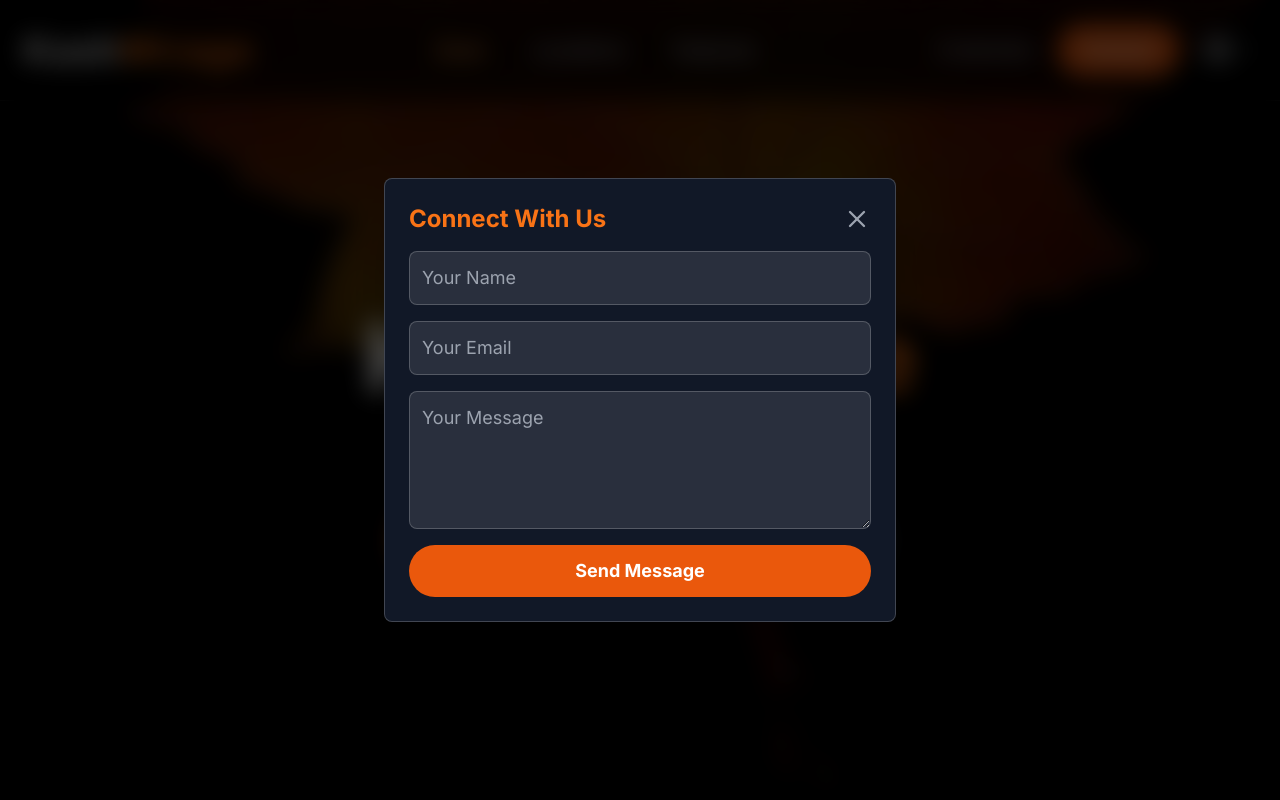
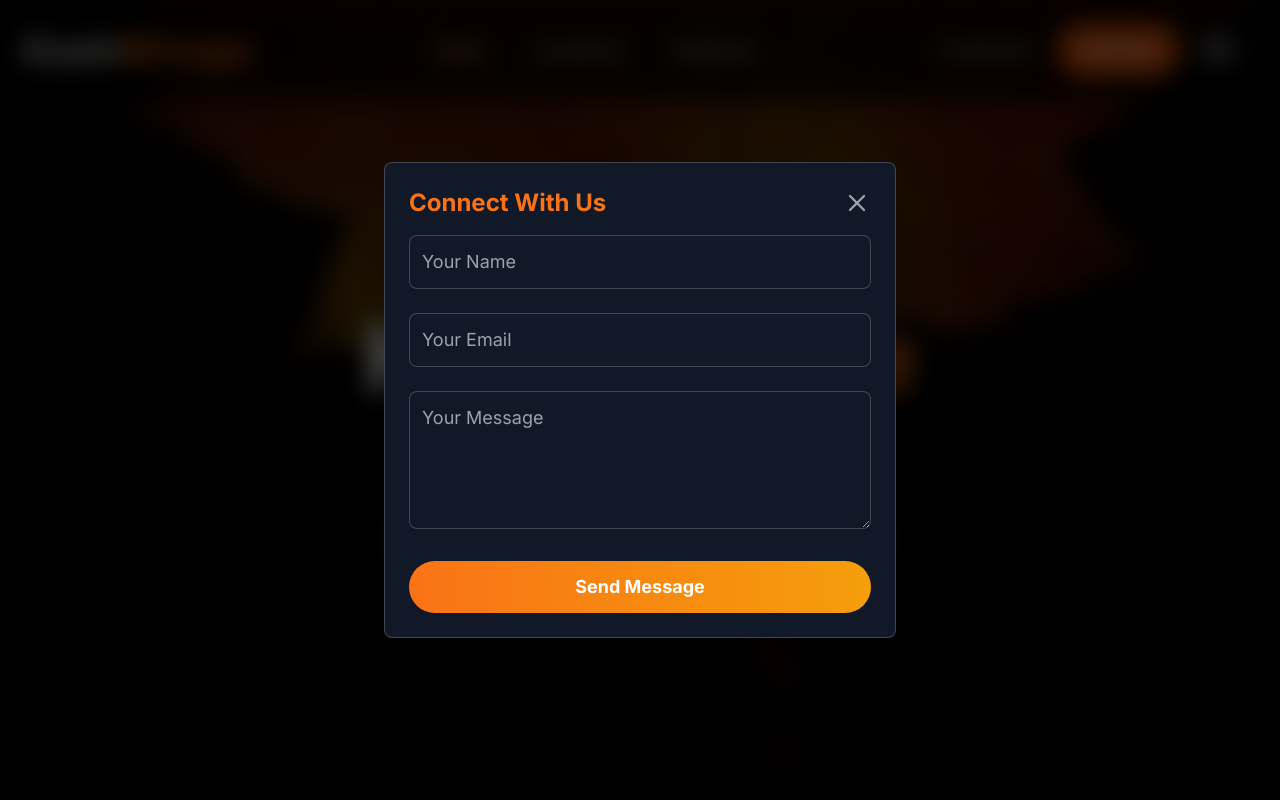
Before and after one commit to cipher-cmd/kashmirage, a Next.js app: page / in a window 1280 px wide. Both pictures are taken after a click on the button "Connect". Shown: the top 800 px of the page. Built offline with nearby package versions, Linux system fonts and the light colour scheme; no server answers.

Commit message:
Add thematic styling to contact form

```diff
--- a/src/app/page.tsx
+++ b/src/app/page.tsx
@@ -91,41 +91,48 @@ const FeatureCard = ({
   title: string;
   description: string;
 }) => (
-  <div className="bg-white/5 backdrop-blur-md p-8 rounded-lg shadow-2xl transform hover:-translate-y-2 transition-transform duration-300 border border-white/10 h-full">
-    {' '}
-    <div className="text-orange-500 mb-4">{icon}</div>{' '}
-    <h3 className="text-2xl font-bold mb-3 text-white">{title}</h3>{' '}
-    <p className="text-gray-300 text-lg leading-relaxed">{description}</p>{' '}
+  <div
+    className="bg-white/5 backdrop-blur-md p-8 rounded-lg shadow-2xl border border-white/10 h-full
+                 transition-all duration-300 ease-in-out
+                 hover:scale-105 hover:shadow-orange-500/30 hover:bg-white/10"
+  >
+    <div className="text-orange-500 mb-4">{icon}</div>
+    <h3 className="text-2xl font-bold mb-3 text-white">{title}</h3>
+    <p className="text-gray-300 text-lg leading-relaxed">{description}</p>
   </div>
 );
 const TechCard = ({ icon, name }: { icon: React.ReactNode; name: string }) => (
-  <div className="flex items-center gap-4 bg-white/5 backdrop-blur-md p-4 rounded-lg shadow-lg border border-white/10 transform hover:scale-105 transition-transform duration-300">
-    {' '}
-    <div className="w-10 h-10 text-orange-400">{icon}</div>{' '}
-    <span className="text-xl font-semibold text-white">{name}</span>{' '}
+  <div
+    className="flex items-center gap-4 bg-white/5 backdrop-blur-md p-4 rounded-lg shadow-lg border border-white/10
+                 transition-all duration-300 ease-in-out
+                 hover:scale-110 hover:shadow-orange-500/30 hover:bg-white/10"
+  >
+    <div className="w-10 h-10 text-orange-400">{icon}</div>
+    <span className="text-xl font-semibold text-white">{name}</span>
   </div>
 );
 const LocationCard = ({ name, description, image, isLoading }: Location) => (
-  <div className="bg-black/30 rounded-lg shadow-2xl overflow-hidden group">
-    {' '}
-    <div className="w-full h-56 bg-gray-800/50 flex items-center justify-center">
-      {' '}
+  <div
+    className="bg-black/30 rounded-lg shadow-2xl overflow-hidden group
+                 transition-all duration-300 ease-in-out
+                 hover:shadow-orange-500/40 hover:-translate-y-2 hover:scale-105"
+  >
+    <div className="w-full h-56 bg-gray-800/50 flex items-center justify-center overflow-hidden">
       {isLoading && (
         <div className="w-12 h-12 border-4 border-dashed rounded-full animate-spin border-orange-500"></div>
-      )}{' '}
+      )}
       {image && (
         <img
           src={image}
           alt={name}
-          className="w-full h-full object-cover group-hover:scale-105 transition-transform duration-300"
+          className="w-full h-full object-cover group-hover:scale-110 transition-transform duration-300"
         />
-      )}{' '}
-    </div>{' '}
+      )}
+    </div>
     <div className="p-6">
-      {' '}
-      <h3 className="text-2xl font-bold text-white mb-2">{name}</h3>{' '}
-      <p className="text-gray-300">{description}</p>{' '}
-    </div>{' '}
+      <h3 className="text-2xl font-bold text-white mb-2">{name}</h3>
+      <p className="text-gray-300">{description}</p>
+    </div>
   </div>
 );
 
@@ -141,6 +148,8 @@ export default function Home() {
   const [isConnectModalOpen, setConnectModalOpen] = useState(false);
   const [locations, setLocations] = useState<Location[]>(initialLocations);
   const [isExploring, setIsExploring] = useState(false);
+
+  // This is the clean and correct fix for the build error.
   const [language, setLanguage] = useState<keyof Translations>('en');
   const t = translations[language];
 
@@ -350,39 +359,42 @@ export default function Home() {
         <div className="min-h-screen flex flex-col items-center justify-center text-center w-full pt-32 pb-12 px-4">
           {showInitialView && (
             <div className="animate-fade-in flex flex-col items-center">
+              {' '}
               <h1 className="text-5xl font-extrabold tracking-tight text-white sm:text-7xl md:text-8xl">
                 Kash<span className="text-orange-500">Mirage</span>
-              </h1>
+              </h1>{' '}
               <p className="mt-6 max-w-3xl mx-auto text-lg text-gray-300 sm:text-2xl">
                 {t.tagline}
-              </p>
+              </p>{' '}
               <div className="mt-12 flex flex-col sm:flex-row gap-6">
+                {' '}
                 <button
                   onClick={handleStartCapture}
                   className="px-8 py-4 bg-orange-600 text-white font-bold rounded-full text-xl hover:bg-orange-700 shadow-lg flex items-center gap-3"
                 >
                   <Camera size={30} />
                   <span>Use Camera</span>
-                </button>
+                </button>{' '}
                 <button
                   onClick={() => fileInputRef.current?.click()}
                   className="px-8 py-4 bg-gray-600 text-white font-bold rounded-full text-xl hover:bg-gray-700 shadow-lg flex items-center gap-3"
                 >
                   <Upload size={30} />
                   <span>Upload Image</span>
-                </button>
-              </div>
+                </button>{' '}
+              </div>{' '}
             </div>
           )}
           {showCameraView && (
             <div className="w-full max-w-4xl animate-fade-in">
+              {' '}
               <video
                 ref={videoRef}
                 autoPlay
                 playsInline
                 muted
                 className="w-full rounded-lg shadow-2xl border-4 border-white/20"
-              />
+              />{' '}
               <div className="mt-8">
                 <button
                   onClick={handleTakePhoto}
@@ -390,59 +402,63 @@ export default function Home() {
                 >
                   Take Photo
                 </button>
-              </div>
+              </div>{' '}
             </div>
           )}
           {showCapturedView && (
             <div className="w-full max-w-4xl animate-fade-in">
+              {' '}
               <h2 className="text-3xl font-bold text-white mb-4">
                 Confirm Your Image
-              </h2>
+              </h2>{' '}
               <img
                 src={capturedImage!}
                 alt="Captured"
                 className="w-full rounded-lg shadow-2xl border-4 border-white/20"
-              />
+              />{' '}
               <div className="mt-8 flex justify-center gap-6">
+                {' '}
                 <button
                   onClick={handleReset}
                   className="px-8 py-4 bg-gray-600 text-white font-bold rounded-full text-lg hover:bg-gray-700"
                 >
                   Retake
-                </button>
+                </button>{' '}
                 <button
                   onClick={handleAnalyzePhoto}
                   className="px-8 py-4 bg-green-600 text-white font-bold rounded-full text-lg hover:bg-green-700"
                 >
                   Continue with this image
-                </button>
-              </div>
+                </button>{' '}
+              </div>{' '}
             </div>
           )}
           {showLoadingView && <LoadingSpinner />}
           {showResultView && (
             <div className="flex flex-col items-center gap-8 animate-fade-in">
-              <ResultCard result={analysisResult} />
+              {' '}
+              <ResultCard result={analysisResult} />{' '}
               <button
                 onClick={handleReset}
                 className="px-8 py-4 bg-orange-600 text-white font-bold rounded-full text-lg hover:bg-orange-700"
               >
                 Scan Another
-              </button>
+              </button>{' '}
             </div>
           )}
           {showErrorView && (
             <div className="flex flex-col items-center gap-4 animate-fade-in p-8 bg-red-900/50 rounded-lg border border-red-500/50">
+              {' '}
               <h2 className="text-2xl font-bold text-red-400">
                 Analysis Failed
-              </h2>
-              <p className="text-red-300">{error}</p>
+              </h2>{' '}
+              <p className="text-red-300">{error}</p>{' '}
               <button
                 onClick={handleReset}
                 className="mt-4 px-8 py-4 bg-orange-600 text-white font-bold rounded-full text-lg hover:bg-orange-700"
               >
                 Try Again
-              </button>
+              </button>{' '}
             </div>
           )}
           <input
@@ -468,12 +484,11 @@ export default function Home() {
                 <LocationCard key={location.name} {...location} />
               ))}
             </div>
-            {/* RESTORED: The "Explore More" button */}
             <div className="mt-16">
               <button
                 onClick={handleExploreMore}
                 disabled={isExploring}
-                className="px-8 py-4 bg-orange-600 text-white font-bold rounded-full text-lg hover:bg-orange-700 transition-all duration-300 transform hover:scale-105 disabled:bg-gray-500 disabled:scale-100 flex items-center gap-3 mx-auto"
+                className="px-8 py-4 bg-orange-600 text-white font-bold rounded-full text-lg hover:bg-orange-700 disabled:bg-gray-500 flex items-center gap-3 mx-auto"
               >
                 {isExploring ? (
                   <>
@@ -556,31 +571,52 @@ export default function Home() {
             name="access_key"
             value={process.env.NEXT_PUBLIC_WEB3FORMS_ACCESS_KEY}
           />
-          <div className="flex flex-col gap-4 text-lg">
+          <div className="flex flex-col gap-6 text-lg">
+            {/* Each input field is wrapped in a div for the gradient border effect */}
+            <div className="relative group">
+              <div className="absolute -inset-0.5 bg-gradient-to-r from-orange-600 to-amber-500 rounded-lg blur opacity-0 group-hover:opacity-75 transition duration-1000 group-hover:duration-200"></div>
               <input
                 type="text"
                 name="name"
                 placeholder="Your Name"
                 required
-              className="bg-white/10 p-3 rounded-lg border border-white/20 focus:outline-none focus:ring-2 focus:ring-orange-500 text-white"
+                className="relative w-full bg-gray-900 p-3 rounded-lg border border-white/20
+                   text-white placeholder-gray-400
+                   focus:outline-none focus:ring-2 focus:ring-orange-500"
               />
+            </div>
+
+            <div className="relative group">
+              <div className="absolute -inset-0.5 bg-gradient-to-r from-orange-600 to-amber-500 rounded-lg blur opacity-0 group-hover:opacity-75 transition duration-1000 group-hover:duration-200"></div>
               <input
                 type="email"
                 name="email"
                 placeholder="Your Email"
                 required
-              className="bg-white/10 p-3 rounded-lg border border-white/20 focus:outline-none focus:ring-2 focus:ring-orange-500 text-white"
+                className="relative w-full bg-gray-900 p-3 rounded-lg border border-white/20
+                   text-white placeholder-gray-400
+                   focus:outline-none focus:ring-2 focus:ring-orange-500"
               />
+            </div>
+
+            <div className="relative group">
+              <div className="absolute -inset-0.5 bg-gradient-to-r from-orange-600 to-amber-500 rounded-lg blur opacity-0 group-hover:opacity-75 transition duration-1000 group-hover:duration-200"></div>
               <textarea
                 name="message"
                 placeholder="Your Message"
                 required
                 rows={4}
-              className="bg-white/10 p-3 rounded-lg border border-white/20 focus:outline-none focus:ring-2 focus:ring-orange-500 text-white"
+                className="relative w-full bg-gray-900 p-3 rounded-lg border border-white/20
+                   text-white placeholder-gray-400
+                   focus:outline-none focus:ring-2 focus:ring-orange-500"
               ></textarea>
+            </div>
+
             <button
               type="submit"
-              className="px-6 py-3 bg-orange-600 text-white font-bold rounded-full text-lg hover:bg-orange-700"
+              className="px-6 py-3 bg-gradient-to-r from-orange-500 to-amber-500 text-white font-bold rounded-full text-lg
+                 transition-all duration-300 ease-in-out
+                 hover:scale-105 hover:shadow-lg hover:shadow-orange-500/40"
             >
               Send Message
             </button>
```
Lines whose indentation alone changed are shown as unchanged.
